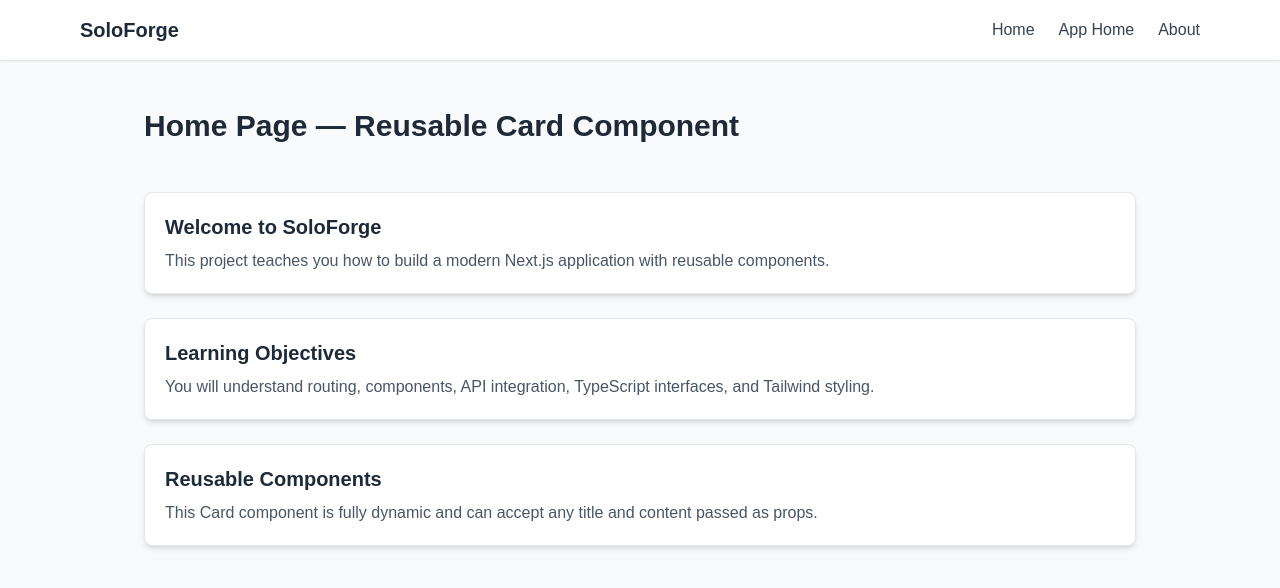
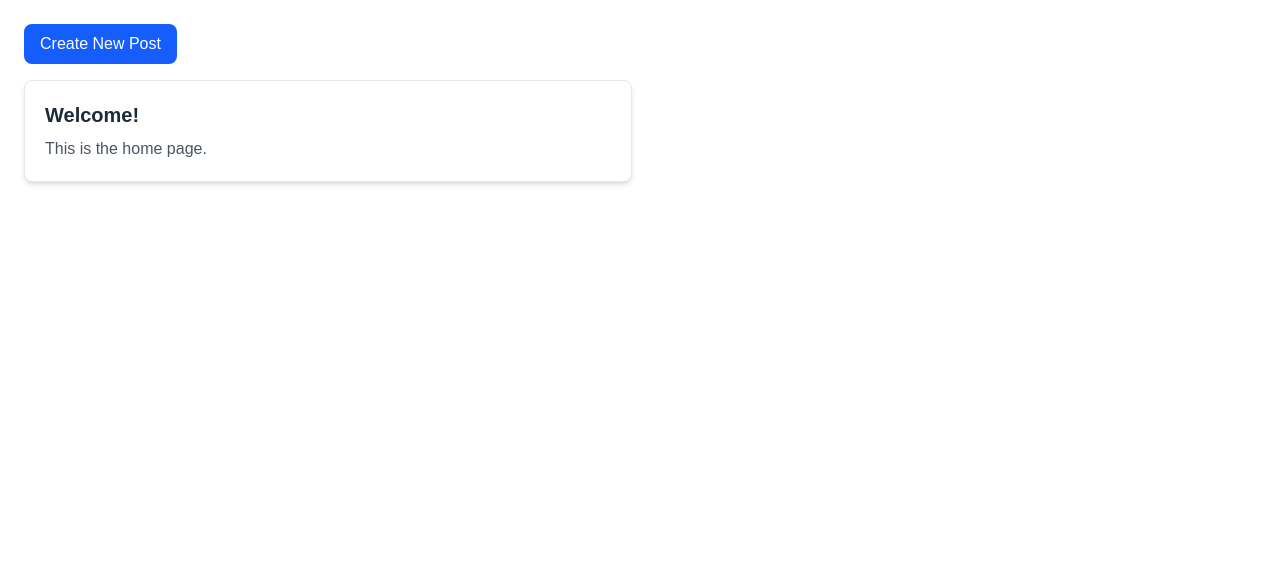
Before and after one commit to Trevorjohnpaul/alx-project-0x02-setup, a Next.js app in the folder alx-project-0x02/: page /home in a window 1280 px wide. Shown: the top 588 px of the page. Built offline with nearby package versions, Linux system fonts and the light colour scheme.

Commit message:
postmodal

```diff
--- /dev/null
+++ b/alx-project-0x02/components/common/PostModal.tsx
@@ -0,0 +1,74 @@
+import React, { useState } from "react";
+
+interface PostModalProps {
+  isOpen: boolean;
+  onClose: () => void;
+  onSubmit: (data: { title: string; content: string }) => void;
+}
+
+export default function PostModal({
+  isOpen,
+  onClose,
+  onSubmit,
+}: PostModalProps) {
+  const [title, setTitle] = useState("");
+  const [content, setContent] = useState("");
+
+  if (!isOpen) return null;
+
+  const handleSubmit = (e: React.FormEvent) => {
+    e.preventDefault();
+    onSubmit({ title, content });
+    setTitle("");
+    setContent("");
+    onClose();
+  };
+
+  return (
+    <div className="fixed inset-0 bg-black bg-opacity-50 flex items-center justify-center p-4">
+      <div className="bg-white rounded-lg shadow-lg w-full max-w-md p-6">
+        <h2 className="text-xl font-semibold mb-4">Create New Post</h2>
+
+        <form onSubmit={handleSubmit} className="space-y-4">
+          <div>
+            <label className="block font-medium mb-1">Title</label>
+            <input
+              type="text"
+              value={title}
+              onChange={(e) => setTitle(e.target.value)}
+              className="w-full border rounded p-2"
+              required
+            />
+          </div>
+
+          <div>
+            <label className="block font-medium mb-1">Content</label>
+            <textarea
+              value={content}
+              onChange={(e) => setContent(e.target.value)}
+              className="w-full border rounded p-2"
+              required
+            ></textarea>
+          </div>
+
+          <div className="flex justify-end gap-2">
+            <button
+              type="button"
+              onClick={onClose}
+              className="px-4 py-2 bg-gray-300 rounded hover:bg-gray-400"
+            >
+              Cancel
+            </button>
+
+            <button
+              type="submit"
+              className="px-4 py-2 bg-blue-600 text-white rounded hover:bg-blue-700"
+            >
+              Add Post
+            </button>
+          </div>
+        </form>
+      </div>
+    </div>
+  );
+}
--- a/alx-project-0x02/pages/home.tsx
+++ b/alx-project-0x02/pages/home.tsx
@@ -1,32 +1,38 @@
-import React from "react";
-import Header from "@/components/layout/Header";
+import React, { useState } from "react";
 import Card from "@/components/common/Card";
+import PostModal from "@/components/common/PostModal";
 
 export default function HomePage() {
+  const [isModalOpen, setIsModalOpen] = useState(false);
+
+  const [posts, setPosts] = useState([
+    { title: "Welcome!", content: "This is the home page." },
+  ]);
+
+  const handleAddPost = (data: { title: string; content: string }) => {
+    setPosts((prev) => [...prev, data]);
+  };
+
   return (
-    <div className="min-h-screen bg-gray-50">
-      <Header />
+    <div className="p-6">
+      <button
+        onClick={() => setIsModalOpen(true)}
+        className="px-4 py-2 bg-blue-600 text-white rounded-lg mb-4 hover:bg-blue-700"
+      >
+        Create New Post
+      </button>
 
-      <main className="max-w-5xl mx-auto py-12 px-4 grid gap-6">
-        <h1 className="text-3xl font-bold text-gray-800 mb-6">
-          Home Page — Reusable Card Component
-        </h1>
+      <PostModal
+        isOpen={isModalOpen}
+        onClose={() => setIsModalOpen(false)}
+        onSubmit={handleAddPost}
+      />
 
-        <Card
-          title="Welcome to SoloForge"
-          content="This project teaches you how to build a modern Next.js application with reusable components."
-        />
-
-        <Card
-          title="Learning Objectives"
-          content="You will understand routing, components, API integration, TypeScript interfaces, and Tailwind styling."
-        />
-
-        <Card
-          title="Reusable Components"
-          content="This Card component is fully dynamic and can accept any title and content passed as props."
-        />
-      </main>
+      <div className="grid grid-cols-1 md:grid-cols-2 gap-4">
+        {posts.map((post, index) => (
+          <Card key={index} title={post.title} content={post.content} />
+        ))}
+      </div>
     </div>
   );
 }
```
